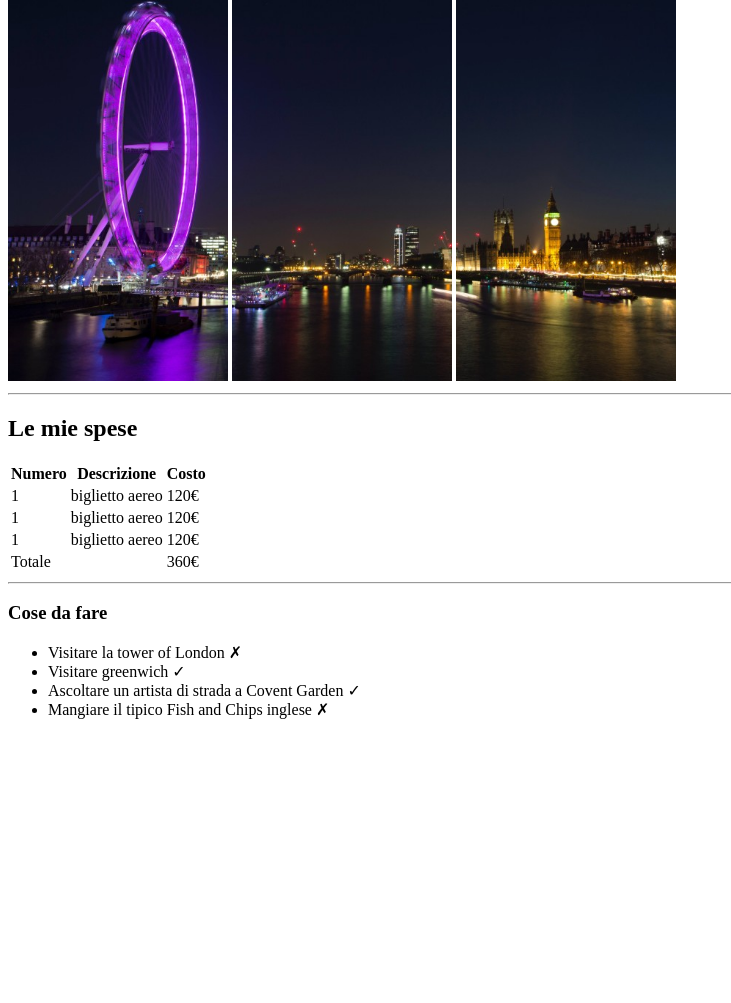
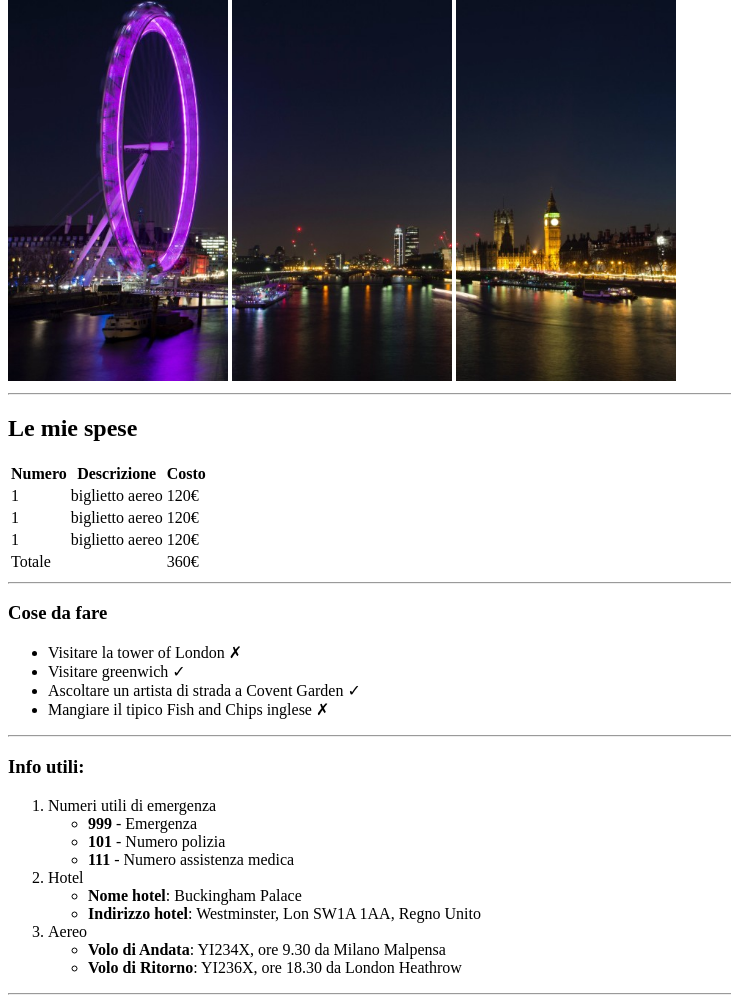
Before and after one commit to giogiosgr/html-london-trip, a plain HTML site: page index.html in a window 1280 px wide. Shown: the part 126-1129 px from the top of the page, without its empty margins (0-731 px from the left). Before the commit the page ends 861 px from the top, so only its background shows below. Drawn offline with Linux system fonts and the light colour scheme.

Commit message:
add: sezione delle info

```diff
--- a/index.html
+++ b/index.html
@@ -64,7 +64,33 @@
                 <li>Ascoltare un artista di strada a Covent Garden &check;</li>
                 <li>Mangiare il tipico Fish and Chips inglese &cross;</li>
             </ul>
+            <hr>
         </section>
+        <!-- sezione delle info utili -->
+        <section>
+            <h3>Info utili:</h3>
+            <ol>
+                <li>Numeri utili di emergenza
+                    <ul>
+                        <li><strong>999</strong> - Emergenza</li>
+                        <li><strong>101</strong> - Numero polizia</li>
+                        <li><strong>111</strong> - Numero assistenza medica</li>
+                    </ul>
+                <li>Hotel
+                    <ul>
+                        <li><strong>Nome hotel</strong>: Buckingham Palace</li>
+                        <li><strong>Indirizzo hotel</strong>: Westminster, Lon SW1A 1AA, Regno Unito</li>
+                    </ul>
+                <li>Aereo
+                    <ul>
+                        <li><strong>Volo di Andata</strong>: YI234X, ore 9.30 da Milano Malpensa</li>
+                        <li><strong>Volo di Ritorno</strong>: YI236X, ore 18.30 da London Heathrow</li>
+                    </ul>
+                </li>
+            </ol>
+            <hr>
+        </section>
+
     </main>
 
 </body>
```
